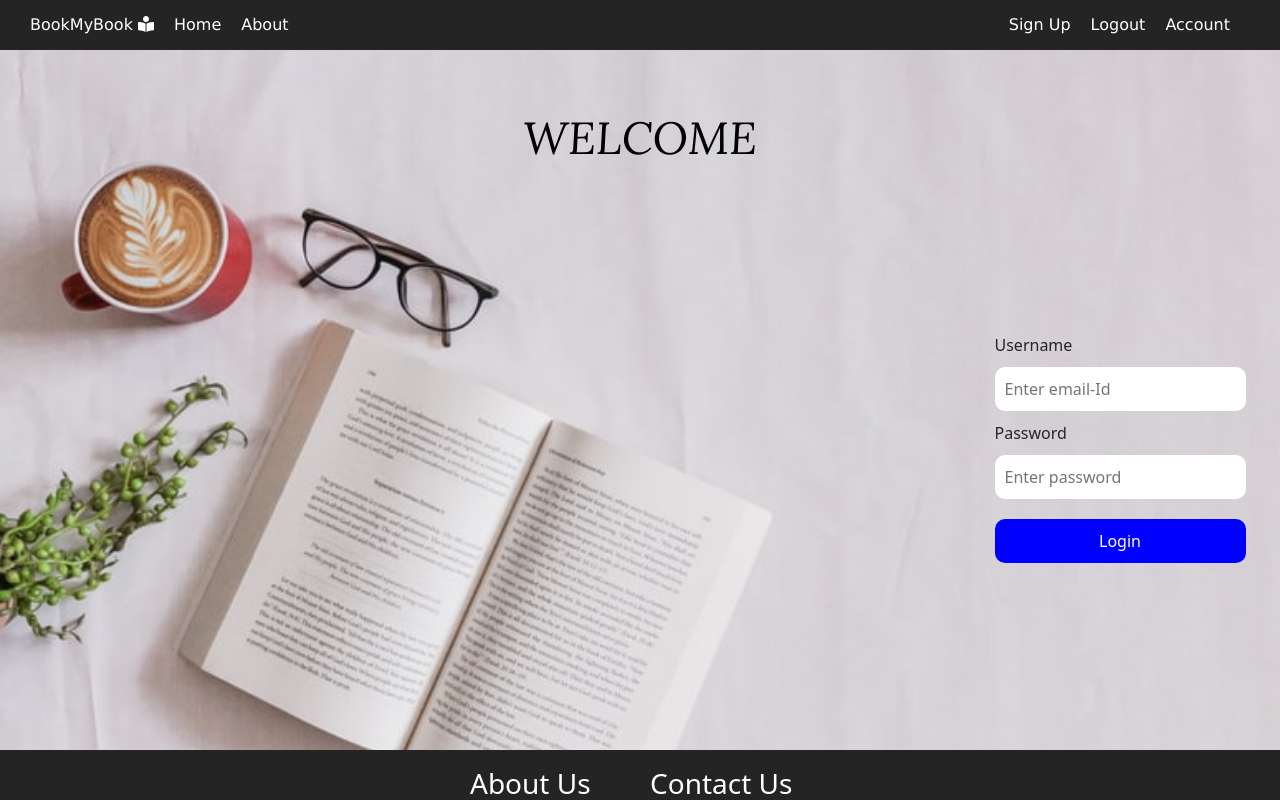
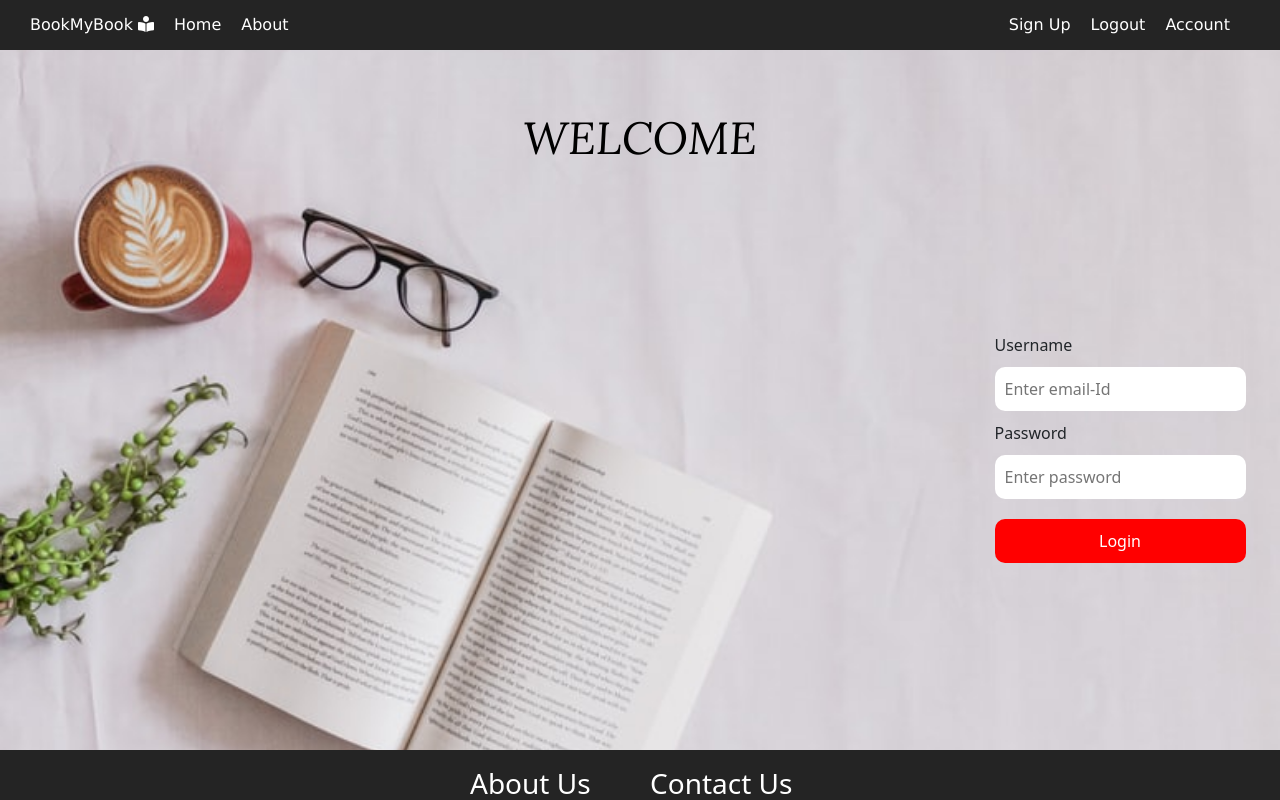
Before and after one commit to Shubham2886/FINALCDAC_PROJECT, a React (Create React App) app in the folder cdacproject_30_09/cdacproject_30_09/: page / in a window 1280 px wide. Shown: the top 800 px of the page. Built offline with nearby package versions, Linux system fonts and the light colour scheme.

Commit message:
login changes css button is read

```diff
--- a/cdacproject_30_09/cdacproject_30_09/src/css/Login.css
+++ b/cdacproject_30_09/cdacproject_30_09/src/css/Login.css
@@ -37,7 +37,7 @@
   .loginButton {
     margin-top: 20px;
     cursor: pointer;
-    background-color: blue;
+    background-color:red;
     color: white;
     padding: 10px;
     border: none;
```
